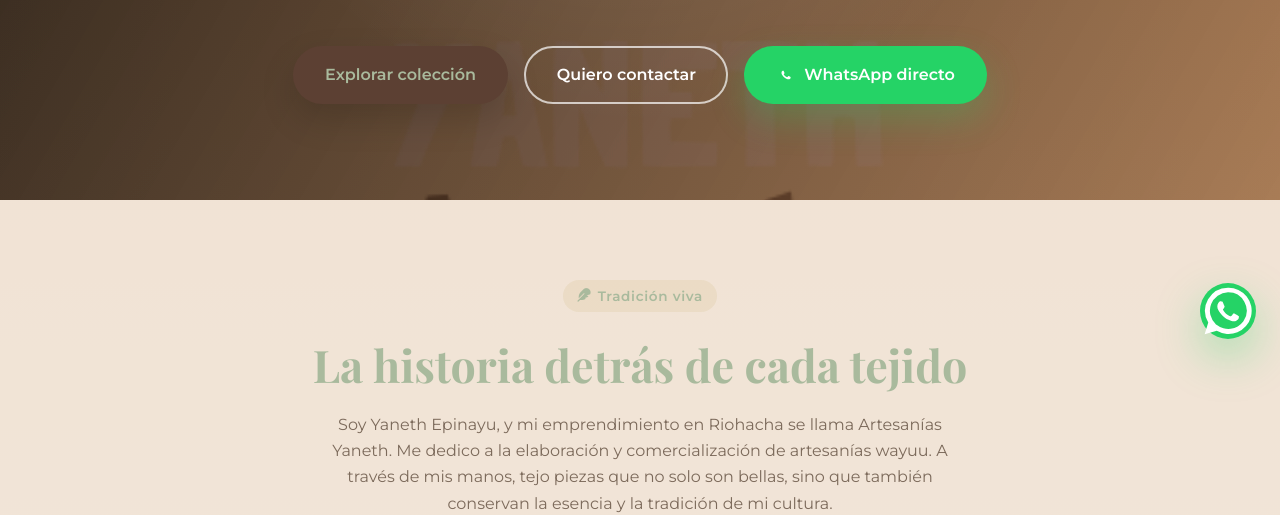
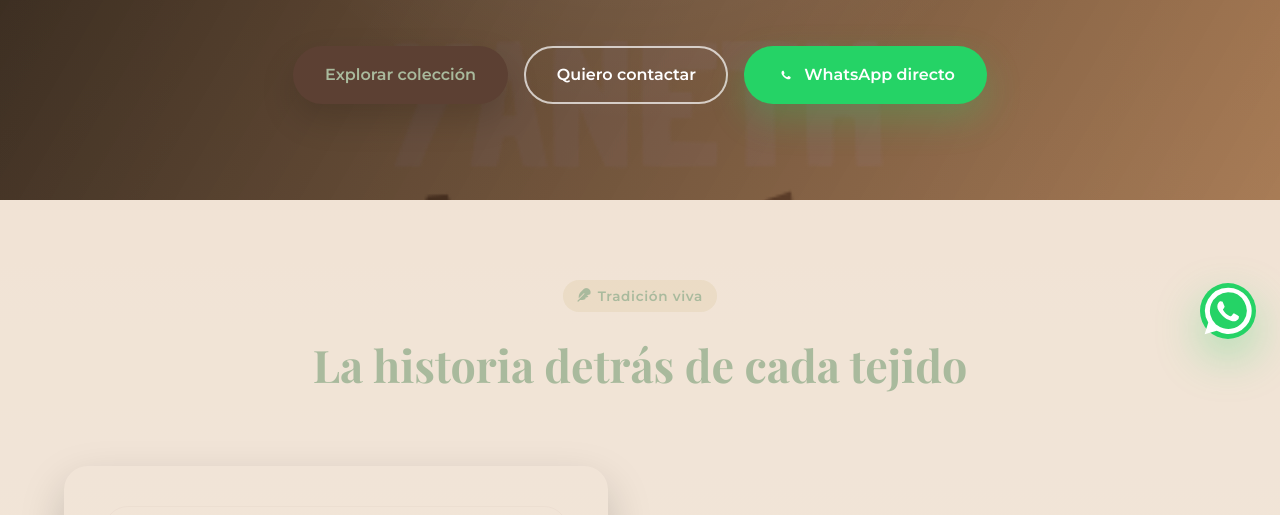
Before and after one commit to ReconvencionLaboralGuajira/artesanias-yaneth-35, a plain HTML site: page index.html in a window 1280 px wide. Shown: the part 437-952 px from the top of the page. Drawn offline with nearby package versions, Linux system fonts and the light colour scheme; no server answers; a small style sheet from the web is missing.

Commit message:
Publish site

```diff
--- a/index.html
+++ b/index.html
@@ -100,7 +100,7 @@
                     <div class="section-header">
                         <span><i class="fa-solid fa-feather"></i> Tradición viva</span>
                         <h2>La historia detrás de cada tejido</h2>
-                        <p>Soy Yaneth Epinayu, y mi emprendimiento en Riohacha se llama Artesanías Yaneth. Me dedico a la elaboración y comercialización de artesanías wayuu. A través de mis manos, tejo piezas que no solo son bellas, sino que también conservan la esencia y la tradición de mi cultura.</p>
+
                     </div>
                     <div class="about-grid">
                         <div class="about-media">
```
